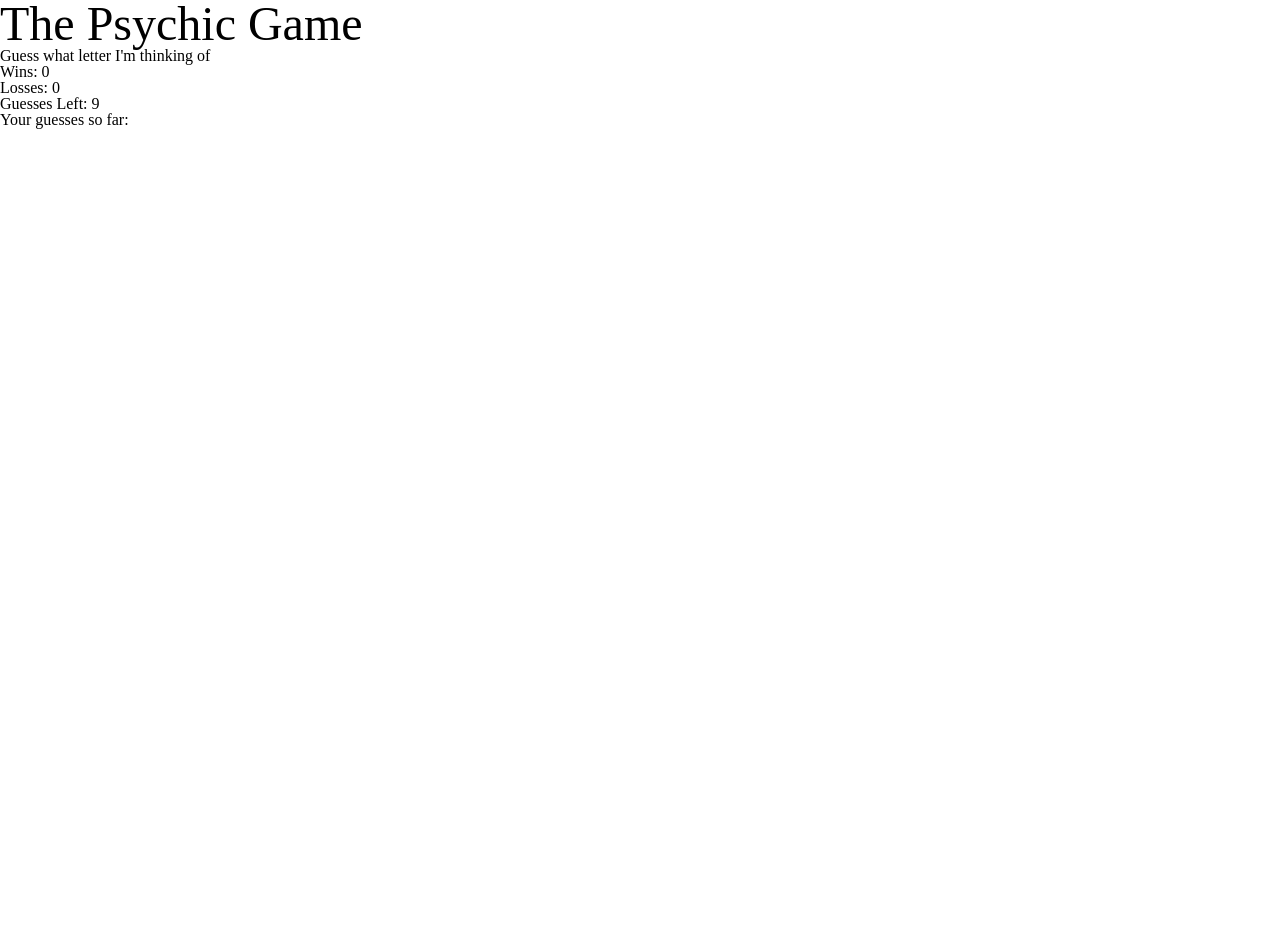
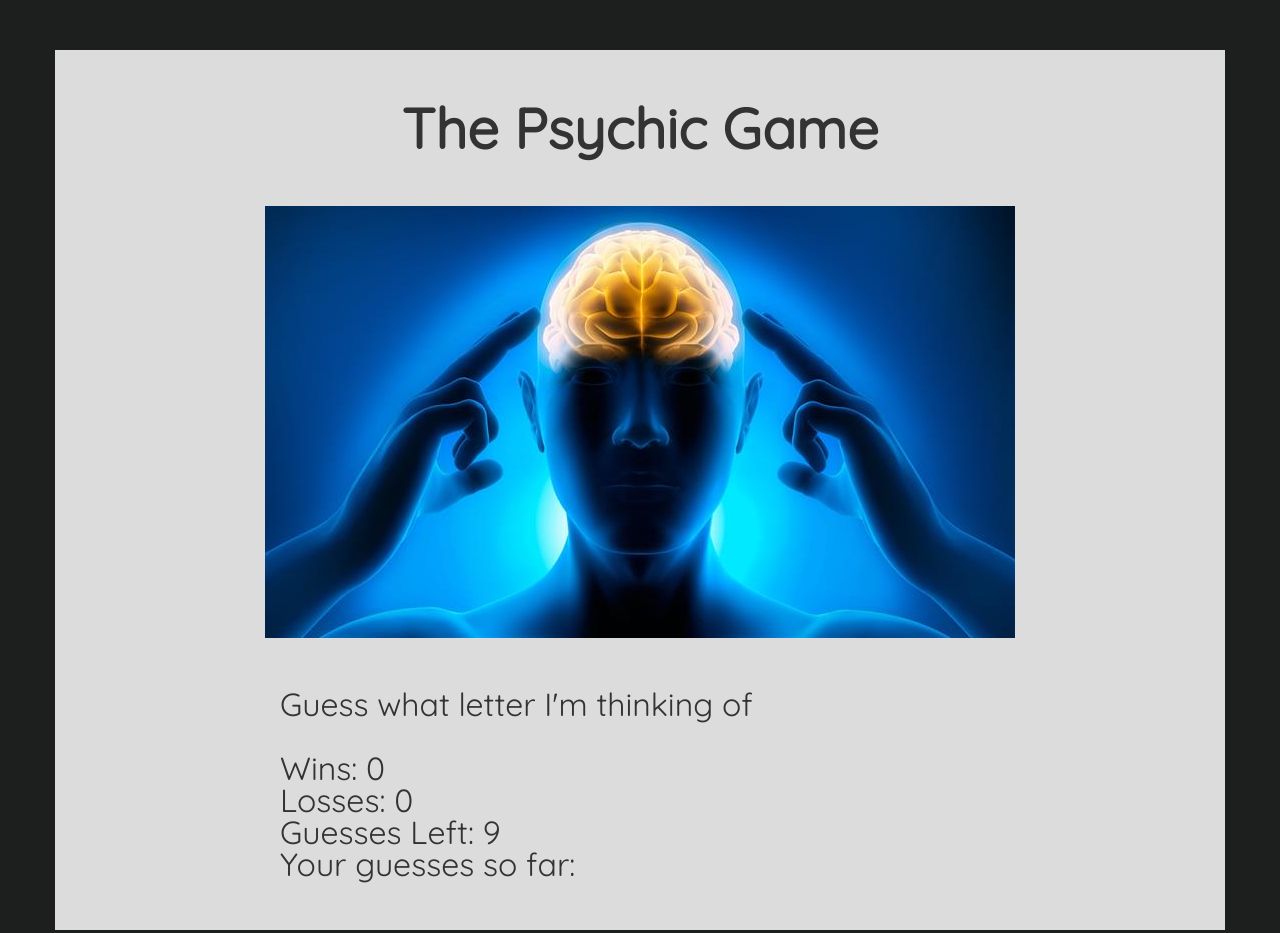
Before and after one commit to darrenrevans10/Psychic-Game, a plain HTML site: page index.html in a window 1280 px wide. Before the commit the page ends 800 px from the top, so only its background shows below. Drawn offline with nearby package versions, Linux system fonts and the light colour scheme.

Commit message:
updated files

```diff
--- a/assets/css/style.css
+++ b/assets/css/style.css
@@ -1,4 +1,27 @@
 
 h1 {
-	font-size: 300%;
+	font-size: 350%;
+	text-align: center;
+	font-family: 'Quicksand', sans-serif;
+	font-weight: bold;
 }
+
+h4 {
+	font-size: 200%;
+	padding-left: 15px;
+	font-family: 'Quicksand', sans-serif;
+}
+
+.wrapper {
+	background-color: #1D1E1E;
+	padding: 50px;
+}
+
+.row {
+	background-color: #DCDCDC;
+	padding-top: 50px;
+}
+
+#info {
+	padding-bottom: 50px;
+}
--- a/assets/javascript/game.js
+++ b/assets/javascript/game.js
@@ -51,7 +51,7 @@ document.onkeyup = function(event) {
   }
 
   // Displaying progress to HTML
-  var html = "<p><h1>The Psychic Game</h1></p>" + "<p><h4>Guess what letter I'm thinking of</h4></p>" + "<p><h4>Wins: " +
+  var html = "<p><h4>Guess what letter I'm thinking of</h4></p>" + "<br></br>" + "<p><h4>Wins: " +
   wins + "</h4></p>" + "<p><h4>Losses: " + losses + "</h4></p>" + "<p><h4>Guesses Left: " + guessesLeft + "</h4></p>" +
   "<p><h4>Your guesses so far: " + guessesSoFar + "</h4></p>";
 
--- a/index.html
+++ b/index.html
@@ -5,22 +5,49 @@
 	<meta charset="UTF-8">
 	<title> Psychic Game | Darren Evans</title>
 	<script src="assets/javascript/game.js" type="text/javascript"></script>
+	<link rel="stylesheet" href="https://maxcdn.bootstrapcdn.com/bootstrap/3.3.6/css/bootstrap.min.css">
+	<link href="https://fonts.googleapis.com/css?family=Quicksand" rel="stylesheet">
 	<link rel="stylesheet" type="text/css" href="assets/css/reset.css">
 	<link rel="stylesheet" type="text/css" href="assets/css/style.css">
 </head>
 
 <body>
 
-	<div id="game">
-	<p><h1>The Psychic Game</h1></p>
+
+	<section class="wrapper">
+		<div class="container">
+
+			<div class="row">
+				<div class="col-md-2"></div>
+				<div class="col-md-8">
+					<p><h1>The Psychic Game</h1></p>
+				</div>
+				<div class="col-md-2"></div>
+			</div>
+
+			<div class="row">
+				<div class="col-md-2"></div>
+				<div class="col-md-8">
+					<img src="assets/images/Psychic.jpg" alt="psychicPic" class="img-responsive">
+				</div>
+				<div class="col-md-2"></div>
+			</div>
+
+			<div class="row" id="info">
+				<div class="col-md-2"></div>
+				<div class="col-md-8" id="game">
 					<p><h4>Guess what letter I'm thinking of</h4></p>
+					<br></br>
 					<p><h4>Wins: 0</h4></p>
 					<p><h4>Losses: 0</h4></p>
 					<p><h4>Guesses Left: 9</h4></p>
 					<p><h4>Your guesses so far: </h4></p>
-	</div>
+				</div>
+				<div class="col-md-2"></div>
+			</div>
 
-
+		</div>
+	</section>
 
 
 
```
Also changed, not shown: assets/images/Psychic.jpg (added).
